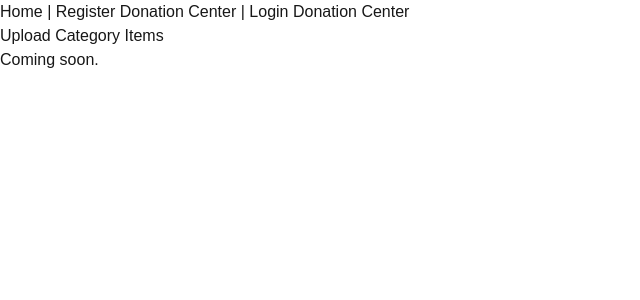
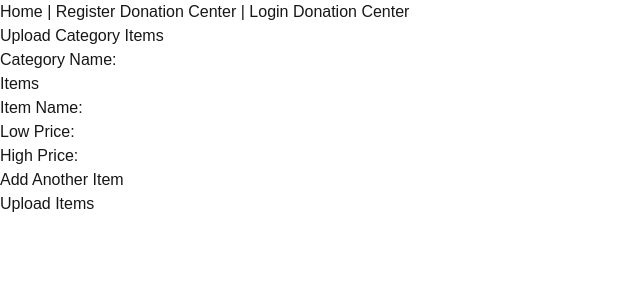
Before and after one commit to noahheller/Donazion, a Next.js app in the folder front/donazion-front/: page /organization/uploadCategoryItems in a window 1280 px wide. Shown: the top 300 px of the page, without its empty margins (0-640 px from the left). Built offline with nearby package versions, Linux system fonts and the light colour scheme.

Commit message:
Front-end stuff for uploadCategoryItems and addCategory Confirmed that both use cases work locally

```diff
--- a/front/donazion-front/src/app/organization/addCategory/page.tsx
+++ b/front/donazion-front/src/app/organization/addCategory/page.tsx
@@ -4,11 +4,108 @@ import React from 'react'
 import axios from "axios"
 import instance from "../../aws"
 
+/**
+ * Add Category page for the organization.
+ * The required fields for adding a category are:
+ * - Category Name (must be unique)
+ *
+*/
+type Category = {
+  name: string
+  items: {
+    name: string
+    lowPrice: number
+    highPrice: number
+  }[]
+}
+function errorMessage(error: unknown): string {
+  if (axios.isAxiosError(error)) {
+    return (
+      error.response?.data?.error ??
+      error.response?.data?.message ??
+      error.message
+    )
+  }
+  if (error instanceof Error){
+    return error.message
+  }
+  return String(error)
+}
 export default function AddCategory() {
+  const [name, setName] = React.useState('')
+  const [message, setMessage] = React.useState('')
+  const [categories, setCategories] = React.useState<Category[]>([])
+  const [submitting, setSubmitting] = React.useState(false)
+  async function addCategory(event: React.FormEvent) {
+    event.preventDefault()
+    setMessage('')
+    const categoryName = name.trim()
+    if (!categoryName) {
+      setMessage("Error: Category name can't be empty")
+      return
+    }
+    const token = localStorage.getItem('idToken')
+    if (!token) {
+      setMessage("Error: Please log in as organization first")
+    }
+    setSubmitting(true)
+    try {
+      const response = await instance.post(
+        '/organization/addCategory',
+        {name: categoryName},
+        {
+          headers: {
+            Authorization: token,
+          }
+        }
+      )
+      if (response.data.error){
+        setMessage(`Error: ${response.data.error}`)
+        return
+      }
+      setCategories(response.data.categories ?? [])
+      setName('')
+      setMessage(`Category "${categoryName}" added successfully`)
+    } catch (error) {
+      setMessage(`Error: ${errorMessage(error)}`)
+    } finally {
+      setSubmitting(false)
+    }
+  }
   return (
     <main>
       <h1>Add Category</h1>
-      <p>Coming soon.</p>
+      <form onSubmit={addCategory}>
+        <p>
+          Category Name:{' '}
+          <input
+            type="text"
+            value = {name}
+            onChange={event => setName(event.target.value)}
+            required
+          />
+        </p>
+        <button type="submit" disabled={submitting}>
+          <form>
+            {submitting ? 'Adding...': 'Add Category'}
+          </form>
+        </button>
+        </form>
+      {message && <p>{message}</p>}
+
+      {categories.length > 0 && (
+        <section>
+          <h2>Categories</h2>
+
+          <ul>
+            {categories.map(category => (
+              <li key={category.name}>
+                {category.name} ({category.items.length} items)
+              </li>
+            ))}
+          </ul>
+        </section>
+      )}
     </main>
   )
 }
--- a/front/donazion-front/src/app/organization/uploadCategoryItems/page.tsx
+++ b/front/donazion-front/src/app/organization/uploadCategoryItems/page.tsx
@@ -4,11 +4,235 @@ import React from 'react'
 import axios from "axios"
 import instance from "../../aws"
 
+/**
+ * Upload Category items page for Organization
+ */
+
+type CategoryItem = {
+  name: string
+  lowPrice: number
+  highPrice: number
+}
+type Category = {
+  name: string
+  items: CategoryItem[]
+}
+type ItemForm = {
+  name: string
+  lowPrice: string
+  highPrice: string
+}
+function errorMessage(error: unknown): string {
+  if (axios.isAxiosError(error)) {
+    return (
+      error.response?.data?.error ??
+      error.response?.data?.message ??
+      error.message
+    )
+  }
+  if (error instanceof Error) {
+    return error.message
+  }
+  return String(error)
+}
 export default function UploadCategoryItems() {
+  const [category, setCategory] = React.useState('')
+  const [items, setItems] = React.useState<ItemForm[]>([
+    { name: '', lowPrice: '', highPrice: ''}
+  ])
+  const [categories, setCategories] = React.useState<Category[]>([])
+  const [message, setMessage] = React.useState('')
+  const [submitting, setSubmitting] = React.useState(false)
+  function updateItem(
+    index: number,
+    field: keyof ItemForm,
+    value: string
+  ) {
+    setItems(currentItems =>
+      currentItems.map((item, itemIndex) =>
+        itemIndex === index
+          ? { ...item, [field]: value }
+          : item
+      )
+    )
+  }
+  function addItemRow() {
+    setItems(currentItems => [
+      ...currentItems,
+      { name: '', lowPrice: '', highPrice: ''}
+    ])
+  }
+  function removeItemRow(index: number) {
+    setItems(currentItems =>
+      currentItems.filter((_, itemIndex) => itemIndex !== index)
+    )
+  }
+  async function uploadItems(event: React.FormEvent) {
+    event.preventDefault()
+    setMessage('')
+    const categoryName = category.trim()
+    if (!categoryName) {
+      setMessage('Error: Category name cannot be empty')
+      return
+    }
+    const parsedItems: CategoryItem[] = []
+    for (const item of items) {
+      const itemName = item.name.trim()
+      const lowPrice = Number(item.lowPrice)
+      const highPrice = Number(item.highPrice)
+      if (!itemName) {
+        setMessage('Error: every item must have a name')
+        return
+      }
+      if (item.lowPrice === '' ||item.highPrice === '' ||!Number.isFinite(lowPrice)||!Number.isFinite(highPrice)) {
+        setMessage('Error: Every item must have valid prices')
+        return
+      }
+      if (lowPrice < 0) {
+        setMessage('Error: low price cannot be negative')
+      }
+      if (highPrice < lowPrice) {
+        setMessage(`Error: high price for "${itemName}" cannot be lower than low price`)
+        return
+      }
+      parsedItems.push({
+        name: itemName,
+        lowPrice,
+        highPrice
+      })
+    }
+    const names = parsedItems.map(item => item.name.toLowerCase())
+    if (new Set(names).size !== names.length) {
+      setMessage('Error: Item names must be unique')
+    }
+    const token = localStorage.getItem('idToken')
+    if (!token){
+      setMessage('Error: Please log in as organization!!')
+      return
+    }
+    setSubmitting(false)
+    try {
+      const response = await instance.post(
+        '/organization/uploadCategoryItems',
+        {
+          category: categoryName,
+          items: parsedItems,
+        },
+        {
+          headers: {
+            Authorization: token,
+          },
+        }
+      )
+      if (response.data.error) {
+        setMessage(`Error: ${response.data.error}`)
+        return
+      }
+      setCategories(response.data.categories ?? [])
+      setItems([
+        {name: '', lowPrice: '', highPrice: ''},
+      ])
+      setMessage('Category items uploaded successfully!')
+    } catch (error) {
+      setMessage(`Error: ${errorMessage(error)}`)
+    } finally {
+      setSubmitting(false)
+    }
+  }
   return (
     <main>
       <h1>Upload Category Items</h1>
-      <p>Coming soon.</p>
+      <form onSubmit={uploadItems}>
+        <p>
+          Category Name:{' '}
+          <input
+            type="text"
+            value={category}
+            onChange={event => setCategory(event.target.value)}
+            required
+          />
+        </p>
+        <h2>Items</h2>
+        {items.map((item, index) => (
+          <div key={index}>
+            <p>
+              Item Name:{' '}
+              <input
+                type="text"
+                value={item.name}
+                onChange={event =>
+                  updateItem(index, 'name', event.target.value)
+                }
+                required
+              />
+            </p>
+            <p>
+              Low Price:{' '}
+              <input
+                type="number"
+                min="0"
+                step="0.01"
+                value={item.lowPrice}
+                onChange={event =>
+                  updateItem(index, 'lowPrice', event.target.value)
+                }
+                required
+              />
+            </p>
+            <p>
+              High Price:{' '}
+              <input
+                type="number"
+                min="0"
+                step="0.01"
+                value={item.highPrice}
+                onChange={event =>
+                  updateItem(index, 'highPrice', event.target.value)
+                }
+                required
+              />
+            </p>
+            {items.length > 1 && (
+              <button
+                type="button"
+                onClick={() => removeItemRow(index)}
+              >
+                Remove Item
+              </button>
+            )}
+          </div>
+        ))}
+        <p>
+          <button type="button" onClick={addItemRow}>
+            Add Another Item
+          </button>
+        </p>
+        <button type="submit" disabled={submitting}>
+          {submitting ? 'Uploading...' : 'Upload Items'}
+        </button>
+      </form>
+      {message && <p>{message}</p>}
+      {categories.length > 0 && (
+        <section>
+          <h2>Updated Categories</h2>
+          {categories.map(currentCategory => (
+            <section key={currentCategory.name}>
+              <h3>{currentCategory.name}</h3>
+              {currentCategory.items.length === 0 ? (
+                <p>No items.</p>
+              ) : (
+                <ul>
+                  {currentCategory.items.map(item => (
+                    <li key={item.name}>
+                      {item.name}: ${item.lowPrice} - ${item.highPrice}
+                    </li>
+                  ))}
+                </ul>
+              )}
+            </section>
+          ))}
+        </section>
+      )}
     </main>
   )
 }
```
Also changed, not shown: front/donazion-front/tsconfig.json (+0 -7 lines), 1 other file (tests, documents, lock files or other folders).
